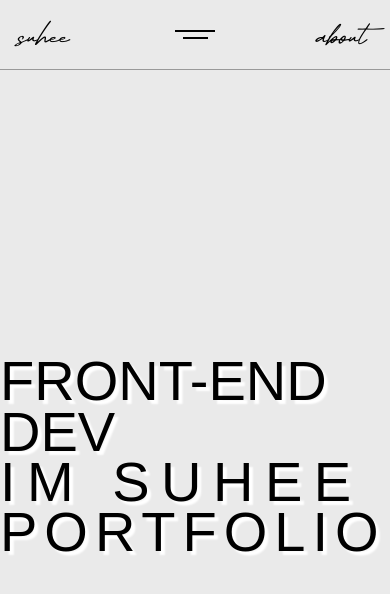
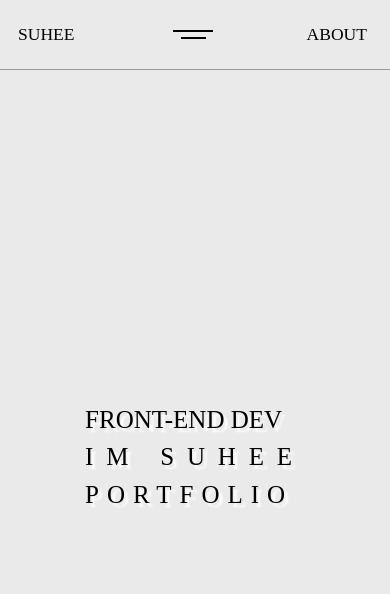
Before and after one commit to pie-suhee/suhee, a React (Create React App) app: page / in a window 390 px wide. Shown: the top 594 px of the page. Built offline with nearby package versions, Linux system fonts and the light colour scheme; a web font is replaced by a local one.

Commit message:
20231107

```diff
--- a/src/components/Header.js
+++ b/src/components/Header.js
@@ -40,8 +40,8 @@ const Header = () => {
         <>
             <header>
                 <div className="logoBtn">
-                    <Link to="/" className="Thesignature" onClick={sideMenu}>
-                        suhee
+                    <Link to="/" className="bookk" onClick={sideMenu}>
+                        SUHEE
                     </Link>
                 </div>
 
@@ -51,8 +51,8 @@ const Header = () => {
                 </div>
 
                 <div className="contactBtn">
-                    <Link to="/about" className="Thesignature" onClick={sideMenu}>
-                        about
+                    <Link to="/about" className="bookk" onClick={sideMenu}>
+                        ABOUT
                     </Link>
                 </div>
             </header>
--- a/src/components/Skill.js
+++ b/src/components/Skill.js
@@ -15,7 +15,7 @@ const Skill = () => {
         <section className="section section2">
             <div className="skillLeft">
                 <div className="title">
-                    <span className="Thesignature">
+                    <span className="bookk">
                         Technologies <br />
                         I Use
                     </span>
--- a/src/scss/about.scss
+++ b/src/scss/about.scss
@@ -105,7 +105,7 @@
         position: sticky;
         top: 70px;
         span {
-          font-size: 10vw;
+          font-size: 5vw;
         }
       }
     }
@@ -155,7 +155,7 @@
       .skillLeft {
         .title {
           span {
-            font-size: 130px;
+            font-size: 80px;
           }
         }
       }
@@ -199,6 +199,9 @@
       .skillLeft {
         .title {
           height: auto;
+          span {
+            font-size: 9vw;
+          }
         }
       }
       .skillRight {
@@ -231,12 +234,12 @@
       }
     }
     .section2 {
-      gap: 100px;
+      gap: 60px;
       width: 85%;
       .skillLeft {
         .title {
           span {
-            font-size: 50px;
+            font-size: 30px;
           }
         }
       }
--- a/src/scss/all.scss
+++ b/src/scss/all.scss
@@ -1,10 +1,3 @@
-@font-face {
-  font-family: 'Thesignature Regular';
-  font-style: normal;
-  font-weight: normal;
-  src: local('Thesignature Regular'), url('Thesignature-OVx16.woff') format('woff');
-}
-
 @import url('https://fonts.cdnfonts.com/css/druk-trial');
 /*
   font-family: 'Druk Trial', sans-serif;
@@ -15,9 +8,6 @@
   font-family: 'Druk XCond Trial', sans-serif;
   font-family: 'Druk XXCond Trial', sans-serif;
 */
-
-@import url('https://fonts.googleapis.com/css2?family=Inter:wght@100;200;300;400;500;600;700;800;900&display=swap');
-/* font-family: 'Inter', sans-serif; */
 
 @font-face {
   font-family: 'BookkMyungjo-Bd';
@@ -98,10 +88,6 @@ body {
     display: none;
   }
 
-  .Thesignature {
-    font-family: 'Thesignature Regular';
-  }
-
   .bookk {
     font-family: 'BookkMyungjo-Bd';
   }
--- a/src/scss/common.scss
+++ b/src/scss/common.scss
@@ -16,8 +16,7 @@ header {
     .logoBtn,.contactBtn {
         a {
             display: block;
-            margin-top: 15px;
-            font-size: 50px;
+            font-size: 25px;
         }
     }
 
@@ -168,6 +167,14 @@ header {
 }
 
 @media screen and (max-width: 1280px) {
+    /* header {
+        .logoBtn,.contactBtn {
+            a {
+                font-size: 5vw;
+            }
+        }
+    } */
+
     .menu {
         &.open {
             display: block;
@@ -192,8 +199,7 @@ header {
         padding: 0 18px;
         .logoBtn,.contactBtn {
             a {
-                margin-top: 15px;
-                font-size: 45px;
+                font-size: 4.5vw;
             }
         }
 
--- a/src/scss/main.scss
+++ b/src/scss/main.scss
@@ -20,14 +20,14 @@ $textColor: #2B3338;
         position: relative;
         z-index: 10000;
         span {
-            font-size: 150px;
-            line-height: 0.9;
+            font-size: 90px;
+            line-height: 1.8;
             text-shadow: 4px 4px 2px #ffffff;
             .mainText2 {
-                letter-spacing: 30px;
+                letter-spacing: 47px;
             }
             .mainText3 {
-                letter-spacing: 19px;
+                letter-spacing: 30px;
             }
         }
     }
@@ -45,20 +45,37 @@ $textColor: #2B3338;
     }
 }
 
-@media screen and (max-width: 768px) {
+@media screen and (max-width: 1200px) {
     .main {
         .mainBg{
             span {
-                font-size: 56px;
-                line-height: 0.9;
-                text-shadow: 4px 4px 2px #ffffff;
+                font-size: 55px;
+                line-height: 1.5;
                 .mainText2 {
-                    letter-spacing: 11.5px;
+                    letter-spacing: 28.5px;
                 }
                 .mainText3 {
-                    letter-spacing: 7px;
+                    letter-spacing: 19px;
                 }
             }
         }
     }
 }
+
+@media screen and (max-width: 768px) {
+    .main {
+        .mainBg{
+            span {
+                font-size: 25px;
+                line-height: 1.5;
+                text-shadow: 4px 4px 2px #ffffff;
+                .mainText2 {
+                    letter-spacing: 12.8px;
+                }
+                .mainText3 {
+                    letter-spacing: 8px;
+                }
+            }
+        }
+    }
+}
--- a/src/views/Main.js
+++ b/src/views/Main.js
@@ -15,9 +15,9 @@ const Main = () => {
         <section className="page main">
             <div className="mainBg">
                 <span className="mainText">
-                    <span className="mainText1">FRONT-END DEV</span> <br />
-                    <span className="mainText2">IM SUHEE</span> <br />
-                    <span className="mainText3">PORTFOLIO</span>
+                    <span className="mainText1 bookk">FRONT-END DEV</span> <br />
+                    <span className="mainText2 bookk">IM SUHEE</span> <br />
+                    <span className="mainText3 bookk">PORTFOLIO</span>
                 </span>
             </div>
 
```
